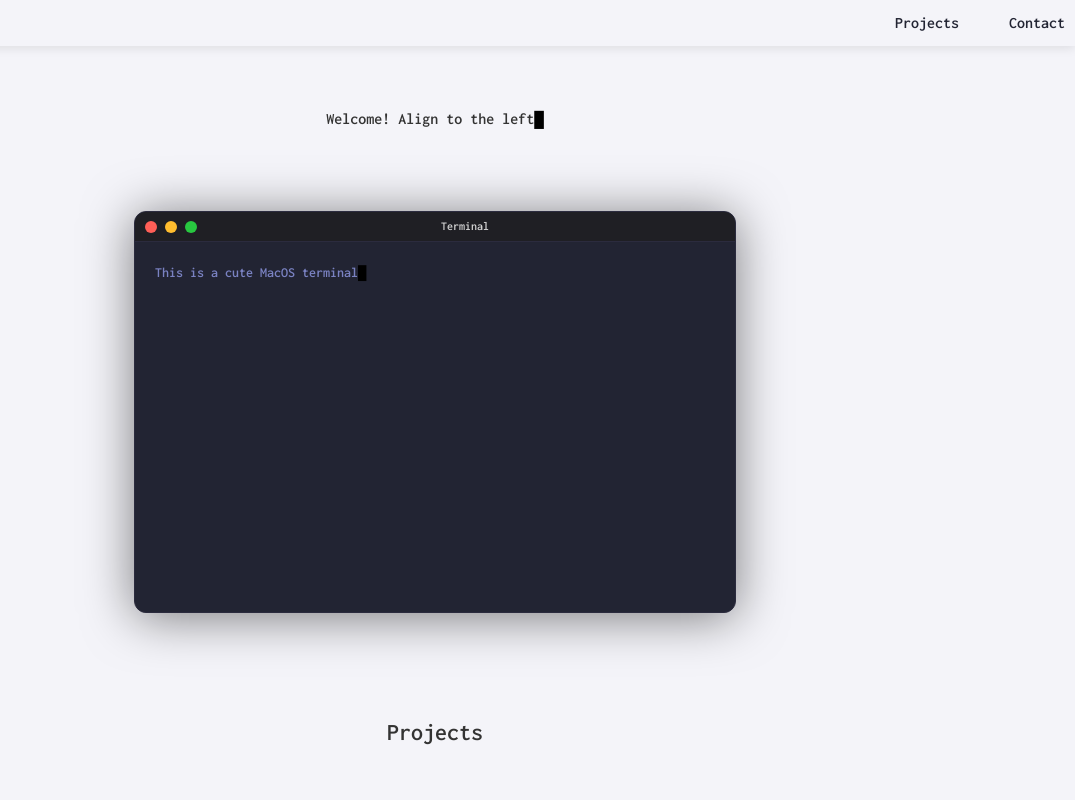
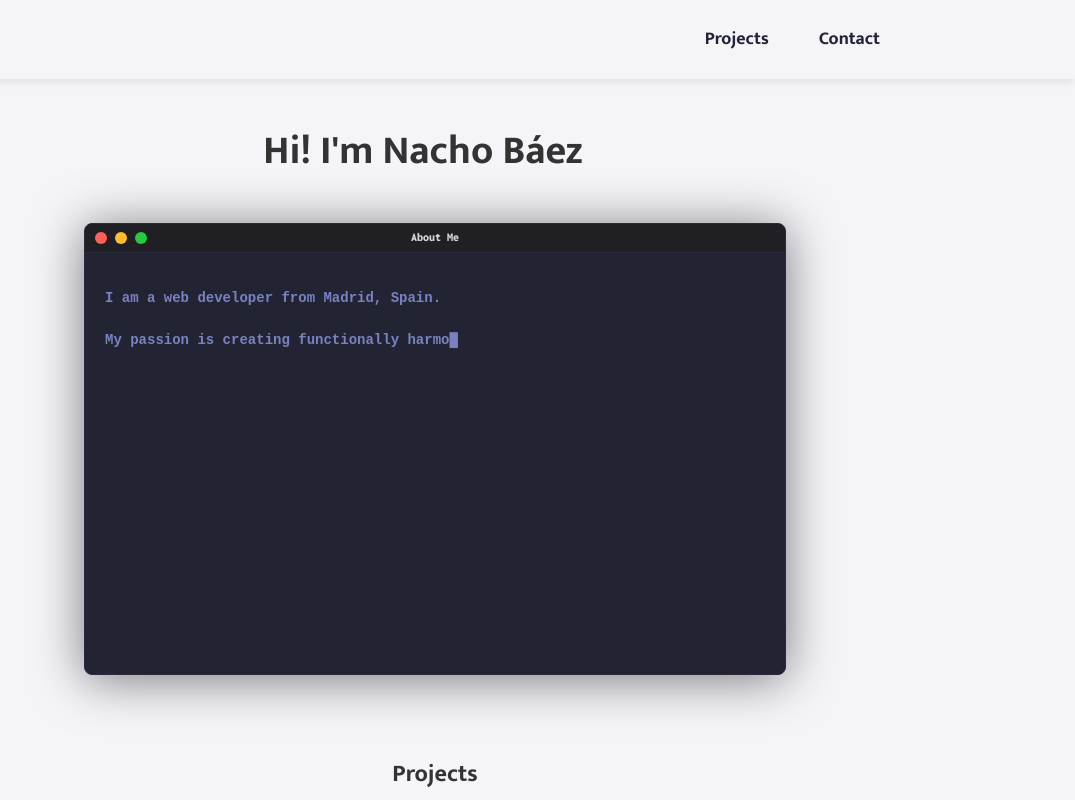
Before and after one commit to nachobaez96/about-me, a React (Vite) app: page / in a window 1280 px wide. Shown: the top 800 px of the page, without its empty margins (205-1280 px from the left). Built offline with nearby package versions, Linux system fonts and the light colour scheme.

Commit message:
expanded typewriter logic & established rough page layout

```diff
--- a/src/App.jsx
+++ b/src/App.jsx
@@ -12,7 +12,7 @@ const App = () => {
     <div>
       <Navbar />
       <Hero />
-      <MacOSWindow title="Terminal" />
+      <MacOSWindow />
       <Projects />
       <Contact />
       <Footer />
--- a/src/components/Hero.jsx
+++ b/src/components/Hero.jsx
@@ -5,7 +5,7 @@ import './styles.css';
 const Hero = () => {
   return (
     <div id="hero" className="hero">
-      <Typewriter text="Welcome! Align to the left" />
+      <Typewriter text="Hi! I'm Nacho Báez" />
     </div>
   );
 };
--- a/src/components/MacOSWindow.jsx
+++ b/src/components/MacOSWindow.jsx
@@ -1,20 +1,20 @@
 import React from 'react';
 import './styles.css';
-import Typewriter from './Typewriter';
+import ParagraphSequence from './ParagraphSequence';
 
-const MacOSWindow = ({ title }) => {
+const MacOSWindow = () => {
   return (
     <div className="macos-window">
       <div className="macos-titlebar">
         <div className="macos-buttons">
-          <span className="macos-button macos-button-close"></span>
-          <span className="macos-button macos-button-minimize"></span>
-          <span className="macos-button macos-button-fullscreen"></span>
+          <div className="macos-button macos-button-close"></div>
+          <div className="macos-button macos-button-minimize"></div>
+          <div className="macos-button macos-button-fullscreen"></div>
         </div>
-        <span className="macos-title">{title}</span>
+        <div className="macos-title">About Me</div>
       </div>
       <div className="macos-content">
-        <Typewriter text="This is a cute MacOS terminal" />
+        <ParagraphSequence />
       </div>
     </div>
   );
--- /dev/null
+++ b/src/components/ParagraphSequence.jsx
@@ -0,0 +1,50 @@
+import React, { useState } from 'react';
+import Typewriter from './Typewriter';
+import './styles.css';
+
+const ParagraphSequence = () => {
+  const paragraphs = [
+    "I am a web developer from Madrid, Spain.",
+    "My passion is creating functionally harmonious software.",
+    // `nachobaez96 = {\n\tcontactInfo: ['nachobaez96@gmail.com', 'github/nachobaez96'],\n\tskillSet: ['JavaScript', 'React', 'Node.js', 'Express', 'MongoDB w/ Mongoose'],\n\tinterests: ['composition', 'digital signal processing', 'tennis']\n}`,
+    `nacho.contactInfo: ['nachobaez96@gmail.com', 'github/nachobaez96']`,
+    `nacho.skillSet: ['JavaScript', 'React', 'Node.js', 'Express', 'MongoDB w/ Mongoose']`,
+    `nacho.interests: ['composition', 'digital signal processing', 'tennis']`,
+    "Check out my CV here."
+  ];
+
+//   `nachobaez96 = {`,
+//   `\tcontactInfo: ['nachobaez96@gmail.com', 'github/nachobaez96'],`,
+//   `\tskillSet: ['JavaScript', 'React', 'Node.js', 'Express', 'MongoDB w/ Mongoose'],`,
+//   `\tinterests: ['composition', 'digital signal processing', 'tennis']`,
+//   "}",
+
+
+  const [currentParagraph, setCurrentParagraph] = useState(0);
+
+  const handleComplete = () => {
+    if (currentParagraph < paragraphs.length - 1) {
+      setTimeout(() => {
+      setCurrentParagraph(prev => prev + 1);
+    }, 1500)};
+  };
+
+  return (
+    <div>
+      {paragraphs.map((paragraph, index) => (
+        <pre key={index} style={{ marginBottom: '20px' }}>
+          {index <= currentParagraph && (
+            <Typewriter
+              text={paragraph}
+              speed={50}
+              showBlinkingBlock={index === currentParagraph}
+              onComplete={index === currentParagraph ? handleComplete : null}
+            />
+          )}
+        </pre>
+      ))}
+    </div>
+  );
+};
+
+export default ParagraphSequence;
--- a/src/components/Typewriter.jsx
+++ b/src/components/Typewriter.jsx
@@ -1,43 +1,41 @@
 import React, { useState, useEffect } from 'react';
 import './styles.css';
 
-const Typewriter = ({ text, speed = 100 }) => {
+const Typewriter = ({ text, speed = 85, showBlinkingBlock = true, onComplete }) => {
   const [displayText, setDisplayText] = useState('');
   const [showBlock, setShowBlock] = useState(true);
 
   useEffect(() => {
     let currentIndex = 0;
+    let blinkingBlockInterval;
 
-    const startTypewriterEffect = () => {
     const typewriterInterval = setInterval(() => {
       if (currentIndex < text.length) {
         setDisplayText(text.substring(0, currentIndex + 1));
         currentIndex++;
       } else {
         clearInterval(typewriterInterval);
-          const blinkingBlockInterval = setInterval(() => {
+        blinkingBlockInterval = setInterval(() => {
           setShowBlock(prevState => !prevState);
         }, 500);
-
-          return () => clearInterval(blinkingBlockInterval);
+        if (onComplete) {
+          onComplete();
+        }
       }
     }, speed);
 
-    };
-
-    const timeout = setTimeout(startTypewriterEffect, 500);
-
     return () => {
-      clearTimeout(timeout);
+      clearInterval(typewriterInterval);
+      clearInterval(blinkingBlockInterval);
     };
   }, [text, speed]);
 
   return (
     <span>
       {displayText}
-      <span className={showBlock ? "blinking-block" : "blinking-block-hidden"}>█</span>
+      {showBlinkingBlock && <span className={showBlock ? "blinking-block" : "blinking-block-hidden"}>█</span>}
     </span>
   );
 };
 
-export default Typewriter
+export default Typewriter;
--- a/src/components/styles.css
+++ b/src/components/styles.css
@@ -1,8 +1,10 @@
-@import url('https://fonts.googleapis.com/css2?family=Inconsolata:wdth,wght@125,600&display=swap');
+@import url('https://fonts.googleapis.com/css2?family=Inconsolata:wght@125..900&family=Mukta:wght@800&display=swap');
+@import url('https://fonts.googleapis.com/css2?family=Mukta:wght@200;300;400;500;600;700;800&display=swap');
 
 body {
   margin: 0;
-  font-family: 'Inconsolata', monospace;
+  font-family: 'Mukta', monospace;
+  font-weight: 700;
   background-color: #f4f4f9;
   color: #333;
   line-height: 1.6;
@@ -10,7 +12,8 @@ body {
 
 .navbar {
   background-color: transparent;
-  padding: 10px;
+  font-size: 10px;
+  padding: 25px;
   display: flex;
   justify-content: flex-end;
   box-shadow: 0 2px 10px rgba(0, 0, 0, 0.1);
@@ -22,6 +25,7 @@ body {
   padding: 0;
   display: flex;
   justify-content: flex-end;
+  margin-right: 170px;
 }
 
 .navbar ul li {
@@ -32,7 +36,7 @@ body {
 .navbar ul li a {
   color: #222433;
   text-decoration: none;
-  font-size: 16px;
+  font-size: 18px;
 }
 
 .navbar ul li a:hover {
@@ -40,8 +44,14 @@ body {
 }
 
 .hero, .projects, .contact, .footer {
-  padding: 60px 20px;
+  padding: 40px;
   text-align: center;
+}
+
+.hero {
+  padding: 40px 40px 20px 40px;
+  font-size: 40px;
+  font-weight: 700;
 }
 
 .footer {
@@ -55,10 +65,11 @@ body {
   color: #7a82c2;
   font-family: 'Inconsolata', monospace;
   font-size: 14px;
-  border-radius: 12px;
+  font-weight: 900;
+  border-radius: 8px;
   overflow: hidden;
-  width: 600px;
-  height: 400px;
+  width: 700px;
+  height: 450px;
   border: 1px solid #2b2b3e;
   display: flex;
   flex-direction: column;
@@ -67,6 +78,7 @@ body {
 }
 
 .macos-titlebar {
+  height: 18px;
   display: flex;
   align-items: center;
   background-color: #1f1f24;
@@ -99,8 +111,9 @@ body {
 }
 
 .macos-title {
-  margin-left: auto;
-  margin-right: auto;
+  position: absolute;
+  left: 50%;
+  transform: translateX(-50%);
   color: #d4d4d4;
   font-size: 12px;
 }
@@ -111,9 +124,6 @@ body {
   overflow-y: auto;
 }
 
-.blinking-block {
-  color: black;
-}
 
 .blinking-block-hidden {
   visibility: hidden;
```
Lines whose indentation alone changed are shown as unchanged.
